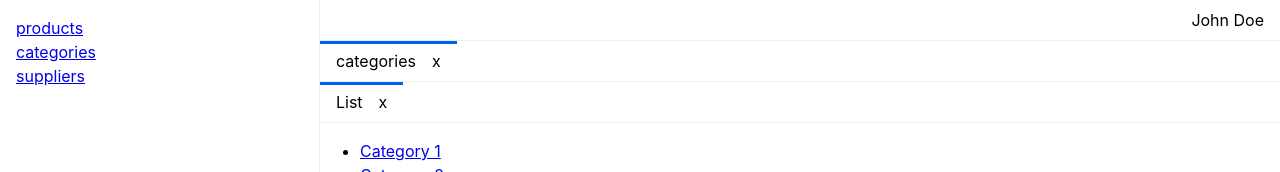
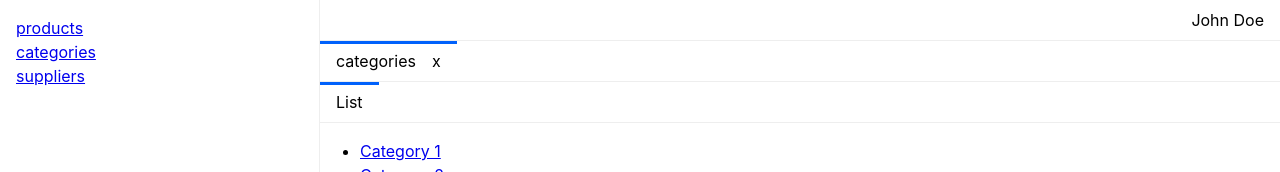
Before and after one commit to SurveyLogic/surveylogic-crm, a React (Vite) app: page /react-router-tabs/categories in a window 1280 px wide. Shown: the top 172 px of the page. Built offline with nearby package versions, Linux system fonts and the light colour scheme.

Commit message:
dissalow closing pinned tabs

```diff
--- a/src/components/Tabs/Tab.tsx
+++ b/src/components/Tabs/Tab.tsx
@@ -4,11 +4,18 @@ import { MouseEventHandler } from "react";
 
 export function Tab(props: {
   tab: TabModel;
+  isPinned: boolean;
   isActive: boolean;
   onClose?: (tab: TabModel) => void;
   onActiveTabIdChange?: (id: string | undefined) => void;
 }) {
-  const { tab, isActive, onClose = noop, onActiveTabIdChange = noop } = props;
+  const {
+    tab,
+    isActive,
+    onClose = noop,
+    onActiveTabIdChange = noop,
+    isPinned,
+  } = props;
 
   const className = ["tab", isActive && "active"].filter(Boolean).join(" ");
 
@@ -24,9 +31,12 @@ export function Tab(props: {
       className={className}
     >
       {tab.title}
-      <span className={"close-trigger"} onClick={handleClose}>
-        x
-      </span>
+
+      {!isPinned && (
+        <span className={"close-trigger"} onClick={handleClose}>
+          x
+        </span>
+      )}
     </div>
   );
 }
--- a/src/components/Tabs/Tabs.tsx
+++ b/src/components/Tabs/Tabs.tsx
@@ -46,7 +46,7 @@ export function Tabs(props: TabsProps) {
     onActiveTabIdChange = noop,
     apiRef,
     activeTabId: activeTabIdProp,
-    startPinnedTabs,
+    startPinnedTabs: startPinnedTabsProp,
     hasControlledActiveTabId,
     tabs: tabsProp,
     onTabsChange,
@@ -108,7 +108,7 @@ export function Tabs(props: TabsProps) {
 
   const closeTab = useCallback(
     (tab: TabModel) => {
-      const { tabs, activeTabId: prevActiveId } = getState();
+      const { tabs, activeTabId: prevActiveId, startPinnedTabs } = getState();
 
       const prevActiveTab = tabs.find((tab) => tab.id === prevActiveId);
       const activeTab =
@@ -119,6 +119,7 @@ export function Tabs(props: TabsProps) {
       setState({
         tabs: updatedTabs,
         activeTabId: activeTab?.id,
+        startPinnedTabs: startPinnedTabs.filter((id) => id !== tab.id),
       });
 
       forceRerender();
@@ -171,7 +172,7 @@ export function Tabs(props: TabsProps) {
     getState,
   }));
 
-  const { tabs, activeTabId } = getState();
+  const { tabs, activeTabId, startPinnedTabs } = getState();
 
   const activeTab = tabs.find((tab) => tab.id === activeTabId);
 
@@ -188,10 +189,10 @@ export function Tabs(props: TabsProps) {
   }, [tabsProp, setTabs]);
 
   useEffect(() => {
-    if (startPinnedTabs) {
-      setStartPinnedTabs(startPinnedTabs, false);
+    if (startPinnedTabsProp) {
+      setStartPinnedTabs(startPinnedTabsProp, false);
     }
-  }, [startPinnedTabs, setStartPinnedTabs]);
+  }, [startPinnedTabsProp, setStartPinnedTabs]);
 
   return (
     <div className="tabs">
@@ -199,6 +200,7 @@ export function Tabs(props: TabsProps) {
         <Tab
           onActiveTabIdChange={onActiveTabIdChange}
           onClose={closeTab}
+          isPinned={startPinnedTabs.includes(tab.id)}
           isActive={activeTab?.id === tab.id}
           tab={tab}
           key={tab.id}
--- a/src/routes/CategoriesRoute.tsx
+++ b/src/routes/CategoriesRoute.tsx
@@ -87,6 +87,7 @@ export function CategoriesRoute() {
         activeTabId={activeTabId}
         onActiveTabIdChange={setActiveTabId}
         tabs={tabs}
+        startPinnedTabs={startPinnedTabs}
         onTabsChange={setTabs}
         hasControlledActiveTabId
         onStartPinnedTabsChange={setStartPinnedTabsChange}
```
